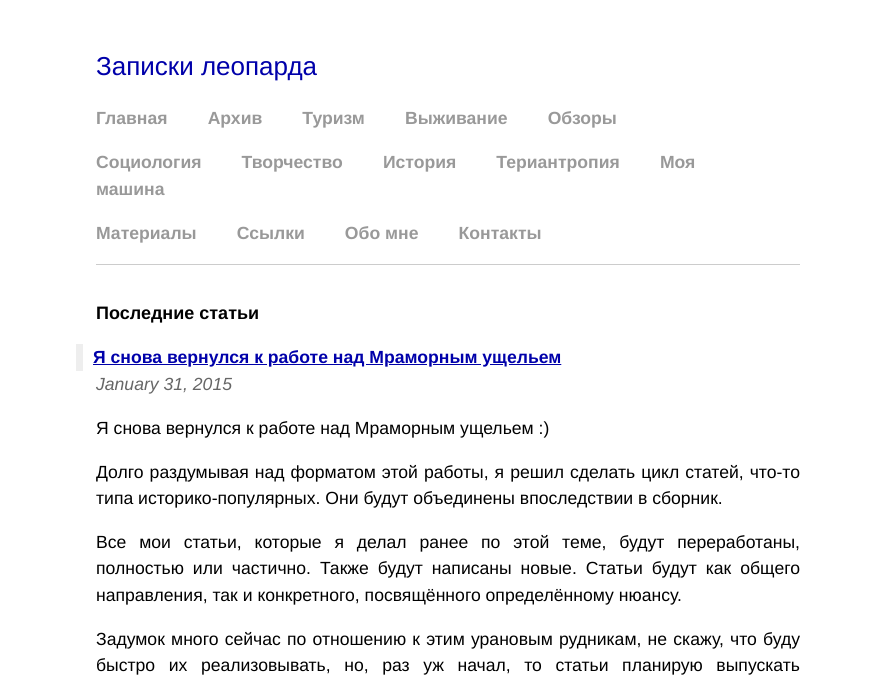
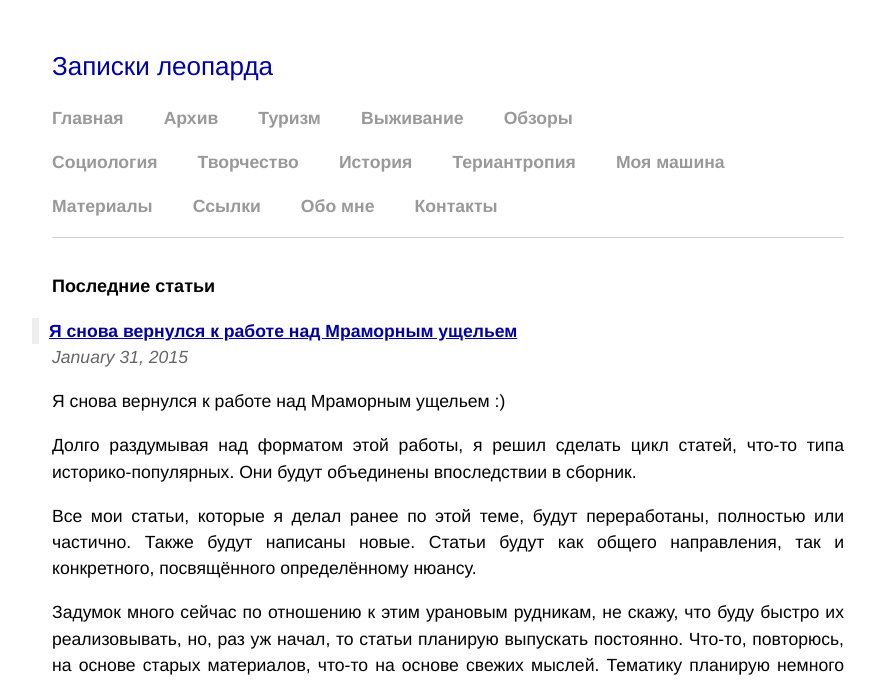
Before and after one commit to ivan-placid/demo, a Jekyll site: the page built from index.html, in a window 1280 px wide. Shown: the top 683 px of the page, without its empty margins (192-1067 px from the left). Built offline with Jekyll 4.4.1, drawn with Linux system fonts in a browser that asks for light colours; some web fonts are replaced; Markdown is read by kramdown in place of the engine named in the settings.

Commit message:
Update screen.css

```diff
--- a/css/screen.css
+++ b/css/screen.css
@@ -84,7 +84,7 @@ ul.posts span {
 .site {
     font-size: 110%;
     text-align: justify;
-    width: 40em;
+    width: 45em;
     margin: 3em auto 2em auto;
     line-height: 1.5em;
 }
```
